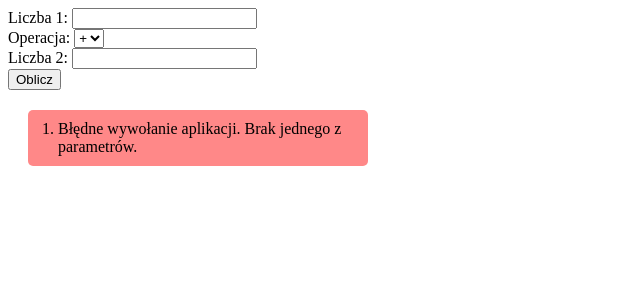
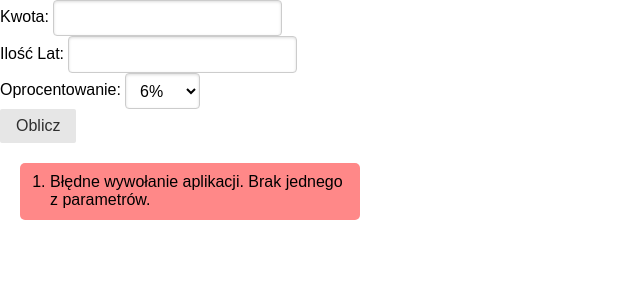
Before and after one commit to Saj3rs/PAW, a PHP site: page /app/calc.php in a window 1280 px wide. Shown: the top 300 px of the page, without its empty margins (0-640 px from the left). Run offline with PHP 8.4, Linux system fonts and the light colour scheme; some libraries are stand-ins or nearby versions.

Commit message:
Interest Calculator v.1

```diff
--- a/php_01/app/calc.php
+++ b/php_01/app/calc.php
@@ -7,22 +7,22 @@ require_once dirname(__FILE__).'/../config.php';
 // Parametry do widoku przekazujemy przez zmienne.
 
 // 1. pobranie parametrów
-if (isset($_REQUEST ['x']))
-    $x = $_REQUEST ['x'];
+if (isset($_REQUEST ['amm']))
+    $amm = $_REQUEST ['amm'];
 if (isset($_REQUEST ['y']))
     $y = $_REQUEST ['y'];
-if (isset($_REQUEST ['op']))
-    $operation = $_REQUEST ['op'];
+if (isset($_REQUEST ['interest']))
+    $interest = $_REQUEST ['interest'];
 
 // 2. walidacja parametrów z przygotowaniem zmiennych dla widoku
 
 // sprawdzenie, czy parametry zostały przekazane
-if ( ! (isset($x) && isset($y) && isset($operation))) {
+if ( ! (isset($amm) && isset($y) && isset($interest))) {
 	//sytuacja wystąpi kiedy np. kontroler zostanie wywołany bezpośrednio - nie z formularza
 	$messages [] = 'Błędne wywołanie aplikacji. Brak jednego z parametrów.';
 }
 else{
-    if ( $x == "") {
+    if ( $amm == "") {
 	$messages [] = 'Nie podano liczby 1';
     }
      if ( $y == "") {
@@ -34,12 +34,12 @@ else{
 if (empty( $messages )) {
 
 	// sprawdzenie, czy $x i $y są liczbami całkowitymi
-	if (! is_numeric( $x )) {
-		$messages [] = 'Pierwsza wartość nie jest liczbą całkowitą';
+	if (! is_numeric( $amm )) {
+		$messages [] = 'Kwota nie jest liczbą całkowitą';
 	}
 
 	if (! is_numeric( $y )) {
-		$messages [] = 'Druga wartość nie jest liczbą całkowitą';
+		$messages [] = 'Lata nie są liczbą całkowitą';
 	}
 
 }
@@ -49,27 +49,20 @@ if (empty( $messages )) {
 if (empty ( $messages )) { // gdy brak błędów
 
 	//konwersja parametrów na int
-	$x = intval($x);
-	$y = intval($y);
+	$full = intval($amm);
+	$years = intval($y);
+        $interest = intval($interest)/100;
 
-	//wykonanie operacji
-	switch ($operation) {
-		case 'minus' :
-			$result = $x - $y;
-			break;
-		case 'times' :
-			$result = $x * $y;
-			break;
-		case 'div' :
-			$result = $x / $y;
-			break;
-		default :
-			$result = $x + $y;
-			break;
-	}
+	//obliczenie całej kwoty do spłacenia
+        while($years>0){
+            $full +=$interest*$full;
+            $years--;
+        }
+        //obliczenie kwoty miesięcznej
+        $monthly = $full/(12*$y);
 }
 
 // 4. Wywołanie widoku z przekazaniem zmiennych
-// - zainicjowane zmienne ($messages,$x,$y,$operation,$result)
+// - zainicjowane zmienne ($messages,$x,$y,$interest,$result)
 //   będą dostępne w dołączonym skrypcie
 include 'calc_view.php';
--- a/php_01/app/calc_view.php
+++ b/php_01/app/calc_view.php
@@ -1,25 +1,29 @@
 <?php require_once dirname(__FILE__) .'/../config.php';?>
 <!DOCTYPE HTML>
+<link rel="stylesheet" href="https://cdn.jsdelivr.net/npm/purecss@3.0.0/build/pure-min.css" integrity="sha384-X38yfunGUhNzHpBaEBsWLO+A0HDYOQi8ufWDkZ0k9e0eXz/tH3II7uKZ9msv++Ls" crossorigin="anonymous">
 <html xmlns="http://www.w3.org/1999/xhtml" xml:lang="pl" lang="pl">
 <head>
 <meta charset="utf-8" />
-<title>Kalkulator</title>
+<title>Kalkulator Kredytowy</title>
 </head>
 <body>
 
-<form action="<?php print(_APP_URL);?>/app/calc.php" method="post">
-	<label for="id_x">Liczba 1: </label>
-	<input id="id_x" type="text" name="x" value="<?php if (isset($x))print($x); ?>" /><br />
-	<label for="id_op">Operacja: </label>
-	<select name="op">
-		<option value="plus">+</option>
-		<option value="minus">-</option>
-		<option value="times">*</option>
-		<option value="div">/</option>
+<form class="pure-form pure-form-aligned" action="<?php print(_APP_URL);?>/app/calc.php" method="post">
+	<label for="id_amm">Kwota: </label>
+	<input id="id_amm" type="text" name="amm" value="<?php if (isset($amm))print($amm); ?>" /><br />
+	<label for="id_y">Ilość Lat: </label>
+	<input id="id_y" type="text" name="y" value="<?php if (isset($y))print($y); ?>" /><br />
+	<label for="id_interest">Oprocentowanie: </label>
+	<select name="interest">
+                <option value="6">6%</option>
+		<option value="8">8%</option>
+		<option value="9">9%</option>
+		<option value="10">10%</option>
+		<option value="12">12%</option>
+                <option value="15">15%</option>
+                <option value="18">18%</option>
 	</select><br />
-	<label for="id_y">Liczba 2: </label>
-	<input id="id_y" type="text" name="y" value="<?php if (isset($y))print($y); ?>" /><br />
-	<input type="submit" value="Oblicz" />
+	<input class="pure-button" type="submit" value="Oblicz" />
 </form>
 
 <?php
@@ -35,9 +39,10 @@ if (isset($messages)) {
 }
 ?>
 
-<?php if (isset($result)){ ?>
-<div style="margin: 20px; padding: 10px; border-radius: 5px; background-color: #ff0; width:300px;">
-<?php echo 'Wynik: '.$result; ?>
+<?php if (isset($full)&&isset($monthly)){ ?>
+<div style="margin: 20px; padding: 10px; border-radius: 5px; background-color: #ff0; min-width:300px; width:50%;">
+<?php echo 'Pełna kwota do spłacenia: '.$full."<br>"; ?>
+<?php echo 'Miesięczna rata: '.$monthly; ?>
 </div>
 <?php } ?>
 
```
